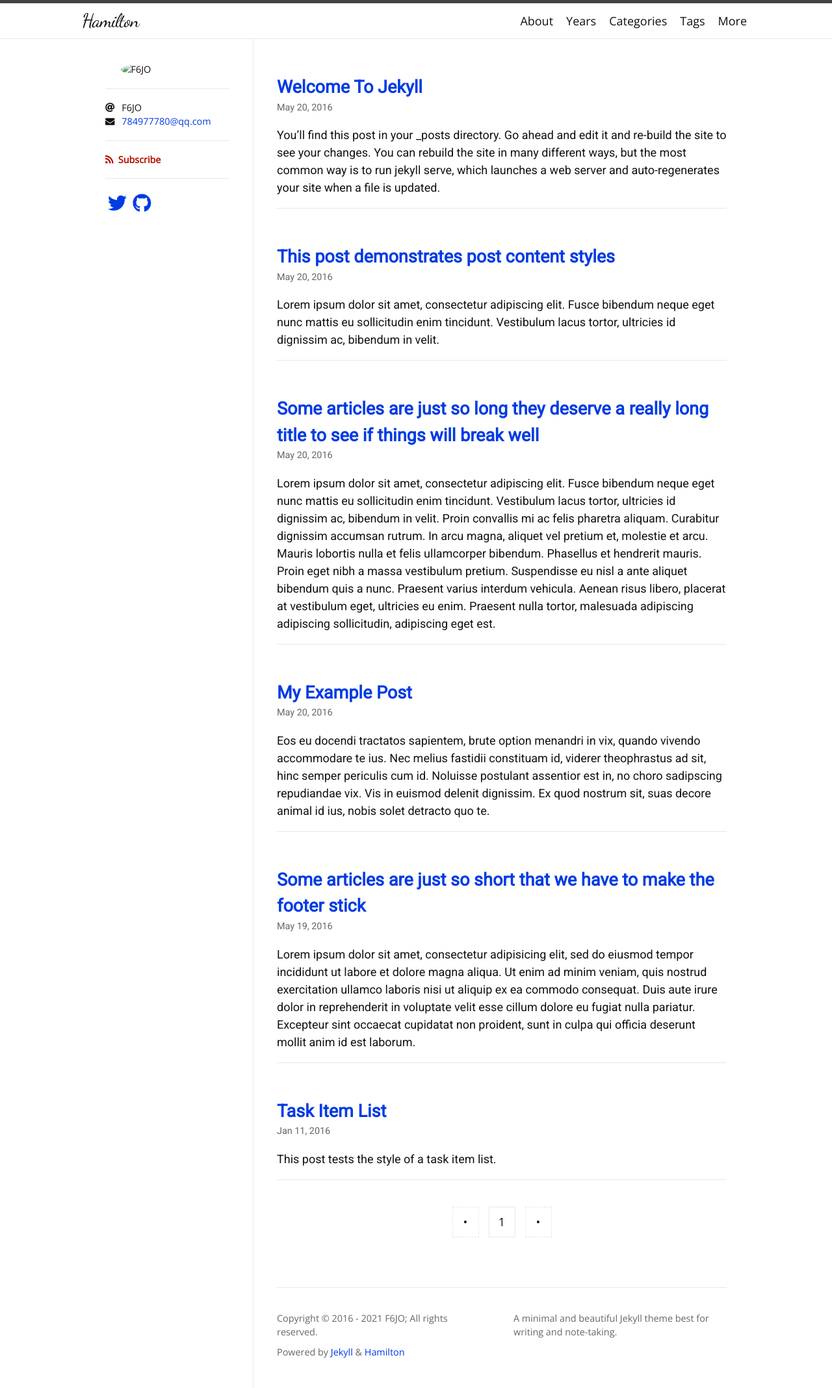
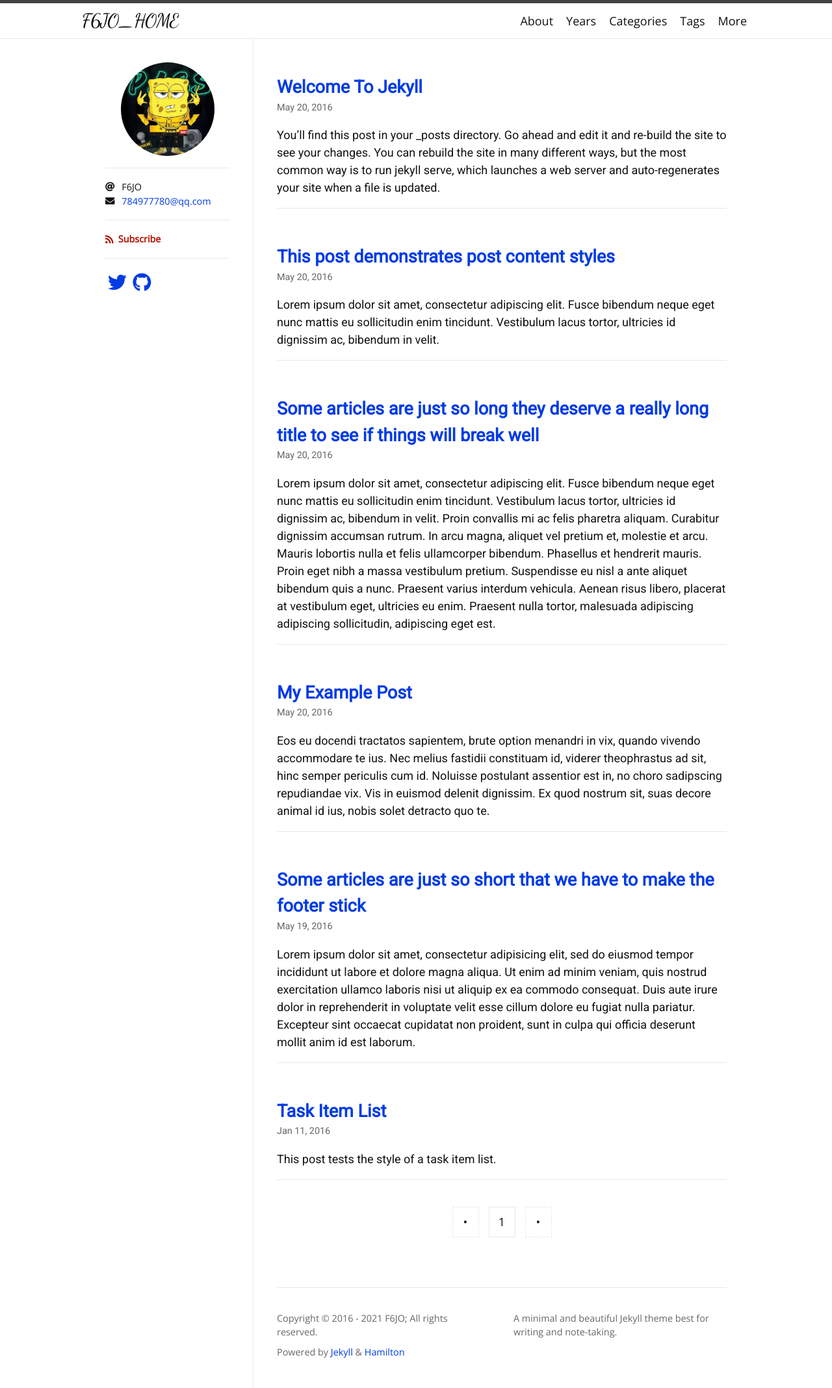
Before and after one commit to F6JO/f6jo.github.io, a Jekyll site: the page built from index.html, in a window 1280 px wide. Shown: the whole page at 65% size. Built offline with Jekyll 4.4.1, drawn with Linux system fonts in a browser that asks for light colours; nearby versions of some CDN libraries; some web fonts are replaced; the list of posts is cut into pages by our own code.

Commit message:
xiugai
xiugai

```diff
--- a/_config.yml
+++ b/_config.yml
@@ -1,4 +1,4 @@
-title: Hamilton
+title: F6JO_HOME
 description: A minimal and beautiful Jekyll theme best for writing and note-taking.
 author: F6JO
 avatar: /logo.png
```
Also changed, not shown: logo.png (renamed from logo.jpg), logo1.png (deleted).
